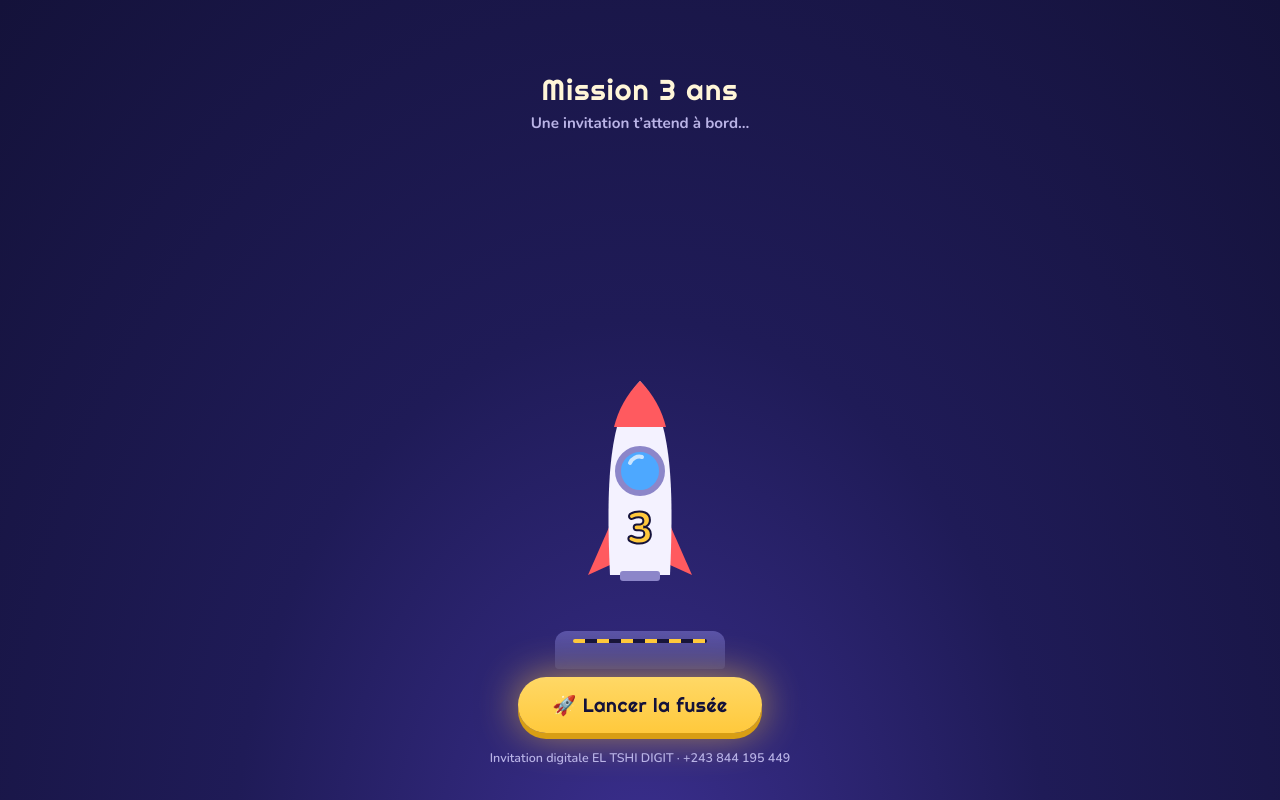
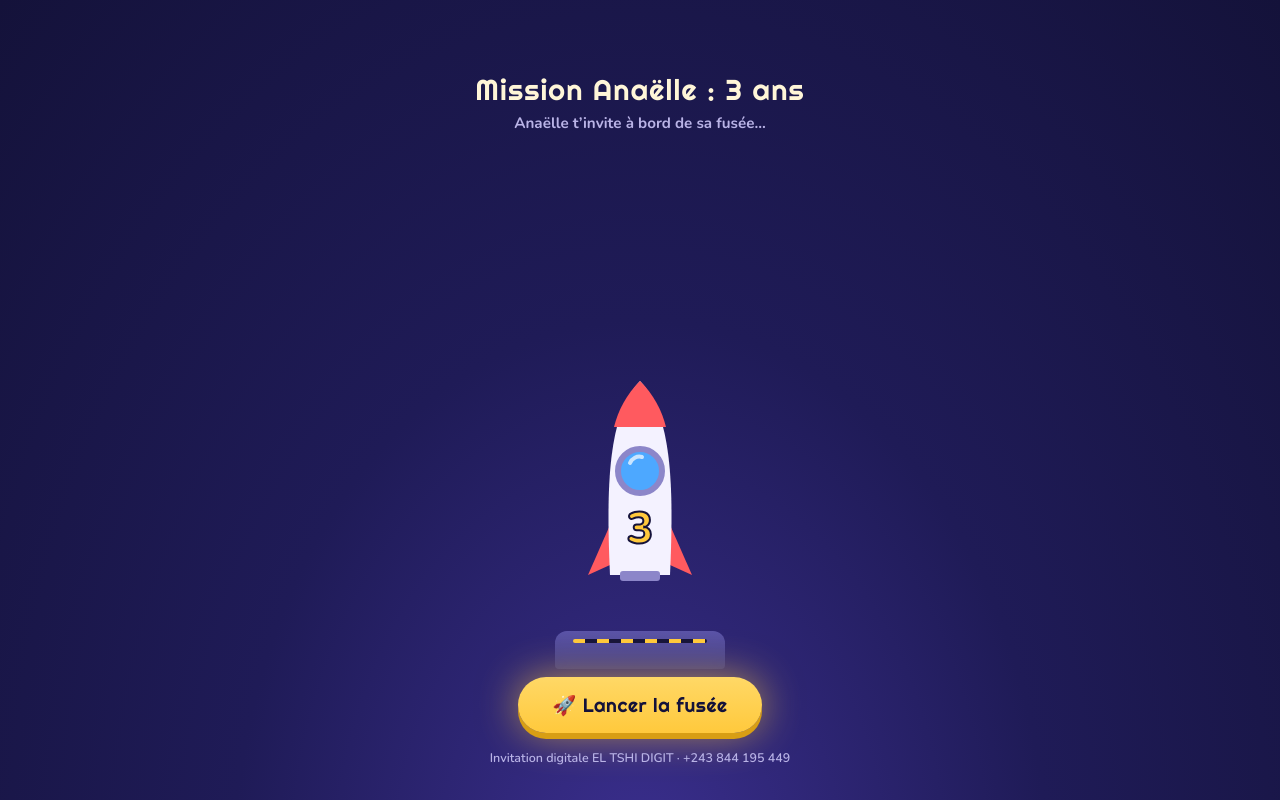
Before and after one commit to ELTSHI56/mission-3ans, a plain HTML site: page index.html in a window 1280 px wide. Drawn offline with nearby package versions, Linux system fonts and the light colour scheme; animation ran at ten frames a second.

Commit message:
[site] Invitation d'Anaëlle : infos, photos, programme
Co-Authored-By: Claude Opus 5.5 <noreply@anthropic.com>
Claude-Session: https://claude.ai/code/session_01HvSnGG38J5Ap53MUE8UqDv

```diff
--- a/index.html
+++ b/index.html
@@ -3,9 +3,9 @@
 <head>
 <meta charset="UTF-8">
 <meta name="viewport" content="width=device-width, initial-scale=1, viewport-fit=cover">
-<title>Mission 3 ans — Invitation</title>
+<title>Mission 3 ans — Anaëlle</title>
 <meta name="description" content="Invitation : décollage pour mes 3 ans ! — EL TSHI DIGIT">
-<meta property="og:title" content="🚀 Mission 3 ans : tu es invité(e) à bord !">
+<meta property="og:title" content="🚀 Mission 3 ans d’Anaëlle : tu es invité(e) à bord !">
 <meta property="og:description" content="Lance la fusée pour découvrir l’invitation.">
 <meta name="theme-color" content="#14123A">
 <link rel="preconnect" href="https://fonts.googleapis.com">
@@ -346,38 +346,38 @@ footer{position:relative;z-index:1;text-align:center;padding:30px 20px 34px}
 <button id="musique" aria-label="Activer la musique">🔇</button>
 <script>
 const INFOS = {
-prenom: "",
-prenomCourt: "",
-date: "",
-heure: "",
-lieuNom: "",
-adresse: "",
-parents: "",
-whatsapp: "",
-dateLimite: "",
-hashtag: "#Mission3Ans",
+  prenom: "Anaëlle MUNANGA KALALA",
+  prenomCourt: "Anaëlle",
+  date: "2026-11-29",
+  heure: "16:00",
+  lieuNom: "Restaurant Oasis",
+  adresse: "Réf. AWAI, commune de la Makiso, Kisangani",
+  parents: "Henriette KAPOLI",
+  whatsapp: "243841238623",
+  dateLimite: "2026-11-28",
+  hashtag: "#AnaelleMission3Ans",
   theme: "Voyage dans l’espace",
-couleurs: [["Bleu nuit", "#3C3786"], ["Jaune étoile", "#FFC93C"], ["Turquoise", "#2ED8C3"]],
-tenue: "Tenue colorée — les petits astronautes sont les bienvenus 🧑‍🚀",
-cadeaux: [["🧸", "Peluches"], ["📚", "Livres d’images"], ["🧩", "Jeux d’éveil"], ["👕", "Vêtements 3-4 ans"]],
+  couleurs: [["Noir", "#111111"], ["Blanc", "#FFFFFF"], ["Rose", "#FF7EB6"]],
+  tenue: "Tenue en noir, blanc ou rose — les petites astronautes sont les bienvenues 🧑‍🚀",
+  cadeaux: [["🧸", "Peluches"], ["📚", "Livres d’images"], ["🧩", "Jeux d’éveil"], ["👗", "Vêtements 3-4 ans"]],
   programme: [
-["15:00", "🧑‍🚀", "Embarquement des invités", "Accueil en musique"],
-["15:45", "🪐", "Jeux et animations", "Danse, chasse aux étoiles, coloriage"],
-["17:00", "🎂", "Le gâteau et les 3 bougies", "Le moment le plus attendu !"],
-["17:30", "📸", "Photos de l’équipage", "Un sourire pour l’album souvenir"],
-["18:00", "🍰", "Goûter et retour sur Terre", "On se régale avant de se dire au revoir"]
+    ["16:00", "🧑‍🚀", "Embarquement des invités", "Accueil en musique"],
+    ["16:45", "🪐", "Jeux et animations", "Danse, chasse aux étoiles, coloriage"],
+    ["18:00", "🎂", "Le gâteau et les 3 bougies", "Le moment le plus attendu !"],
+    ["18:30", "📸", "Photos de l’équipage", "Un sourire pour l’album souvenir"],
+    ["19:00", "🍰", "Goûter et retour sur Terre", "On se régale avant de se dire au revoir"]
   ],
   annees: [
     ["Jour J", "👶", "#FF8A3D", "Décollage !", "L’arrivée la plus attendue de l’univers."],
-["3 mois", "😊", "#FFC93C", "Premier sourire", "Et toute la station a fondu."],
-["9 mois", "🍼", "#4DA8FF", "Premières dents", "Quelques nuits agitées, beaucoup de câlins."],
+    ["1 mois", "😴", "#FFC93C", "Petite étoile endormie", "Des siestes douces et toute la station sous le charme."],
+    ["6 mois", "😊", "#4DA8FF", "Premiers grands sourires", "Et un chapeau de soleil pour explorer."],
     ["1 an", "👣", "#2ED8C3", "Premiers pas", "Premiers pas sur une nouvelle planète."],
-["2 ans", "🗣️", "#B98CFF", "Premières phrases", "Et des « pourquoi ? » à n’en plus finir."],
-["3 ans", "⭐", "#FFC93C", "Mission 3 ans", "Un(e) grand(e) astronaute plein(e) de vie !"]
+    ["2 ans", "🎒", "#B98CFF", "Petite écolière", "Cartable sur le dos, prête pour l’aventure."],
+    ["3 ans", "⭐", "#FF7EB6", "Mission 3 ans", "Une grande astronaute pleine de vie !"]
   ],
   photoPrincipale: "photos/enfant",
   galerie: ["photos/photo1", "photos/photo2", "photos/photo3", "photos/photo4", "photos/photo5", "photos/photo6", "photos/photo7", "photos/photo8"],
-legendes: ["Naissance", "3 mois", "6 mois", "1 an", "18 mois", "2 ans", "2 ans ½", "3 ans"]
+  legendes: ["Naissance", "1 mois", "6 mois", "1 an", "18 mois", "2 ans", "2 ans", "3 ans"]
 };
 const $ = id => document.getElementById(id);
 const calme = matchMedia("(prefers-reduced-motion: reduce)").matches;
```
Also changed, not shown: 1 other file. Lines whose indentation alone changed are shown as unchanged.
